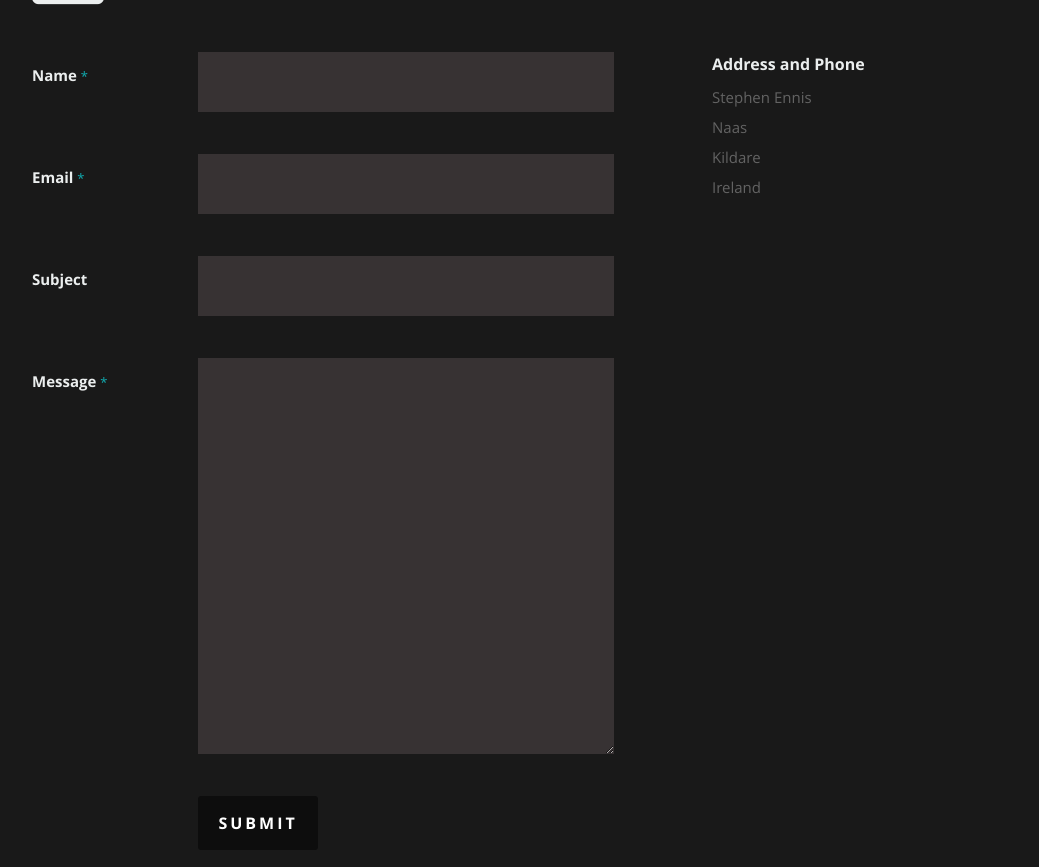
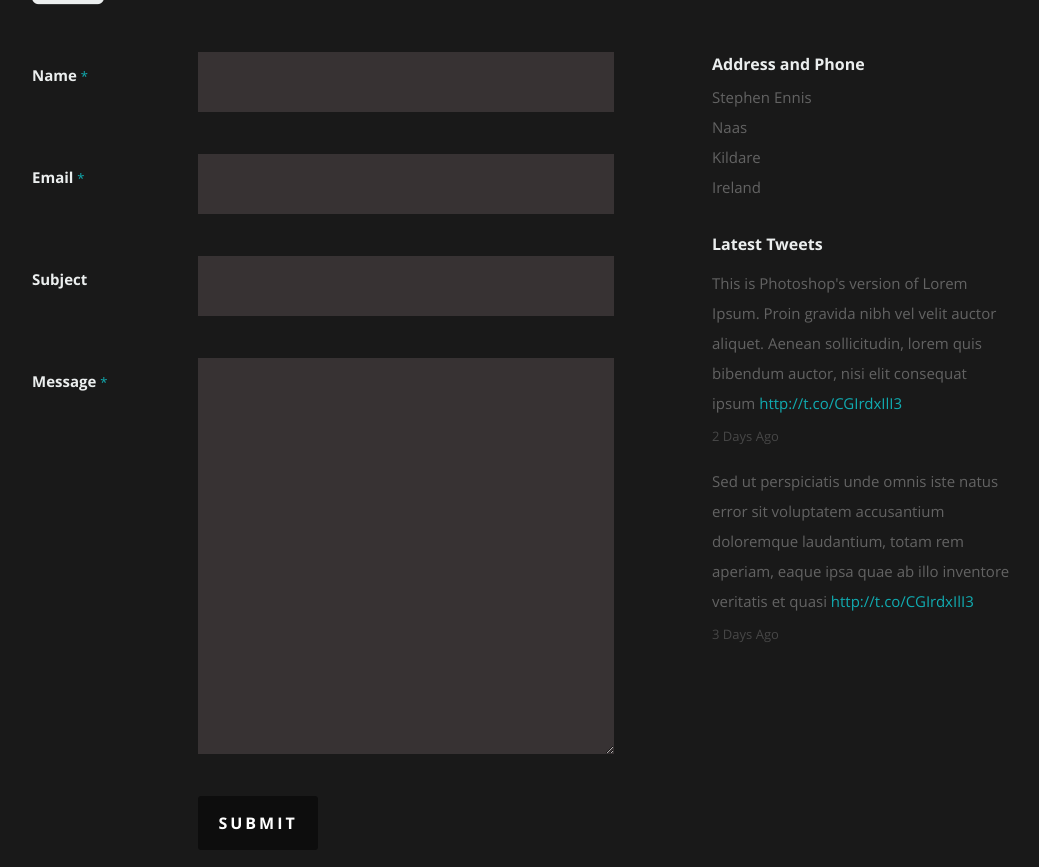
Before and after one commit to Stephen321/stephen321.github.io, a Flask app: page / in a window 1280 px wide. Shown: the part 4360-5227 px from the top of the page, without its empty margins (118-1157 px from the left). Run offline with Flask 2, Linux system fonts and the light colour scheme; some libraries are stand-ins or nearby versions.

Commit message:
removed testimonial option from nav bar

```diff
--- a/templates/index.html
+++ b/templates/index.html
@@ -47,8 +47,7 @@
             <li class="current"><a class="smoothscroll" href="#home">Home</a></li>
             <li><a class="smoothscroll" href="#about">About</a></li>
 	         <li><a class="smoothscroll" href="#resume">Resume</a></li>
-            <li><a class="smoothscroll" href="#portfolio">Works</a></li>
-            <li><a class="smoothscroll" href="#testimonials">Testimonials</a></li>
+            <li><a class="smoothscroll" href="#portfolio">Portfolio</a></li>
             <li><a class="smoothscroll" href="#contact">Contact</a></li>
          </ul> <!-- end #nav -->
 
@@ -669,6 +668,31 @@
 
 				   </div>
 
+               <div class="widget widget_tweets">
+
+                  <h4 class="widget-title">Latest Tweets</h4>
+
+                  <ul id="twitter">
+                     <li>
+                        <span>
+                        This is Photoshop's version  of Lorem Ipsum. Proin gravida nibh vel velit auctor aliquet.
+                        Aenean sollicitudin, lorem quis bibendum auctor, nisi elit consequat ipsum
+                        <a href="#">http://t.co/CGIrdxIlI3</a>
+                        </span>
+                        <b><a href="#">2 Days Ago</a></b>
+                     </li>
+                     <li>
+                        <span>
+                        Sed ut perspiciatis unde omnis iste natus error sit voluptatem accusantium doloremque laudantium, totam rem aperiam,
+                        eaque ipsa quae ab illo inventore veritatis et quasi
+                        <a href="#">http://t.co/CGIrdxIlI3</a>
+                        </span>
+                        <b><a href="#">3 Days Ago</a></b>
+                     </li>
+                  </ul>
+
+		         </div>
+
             </aside>
 
       </div>
```
